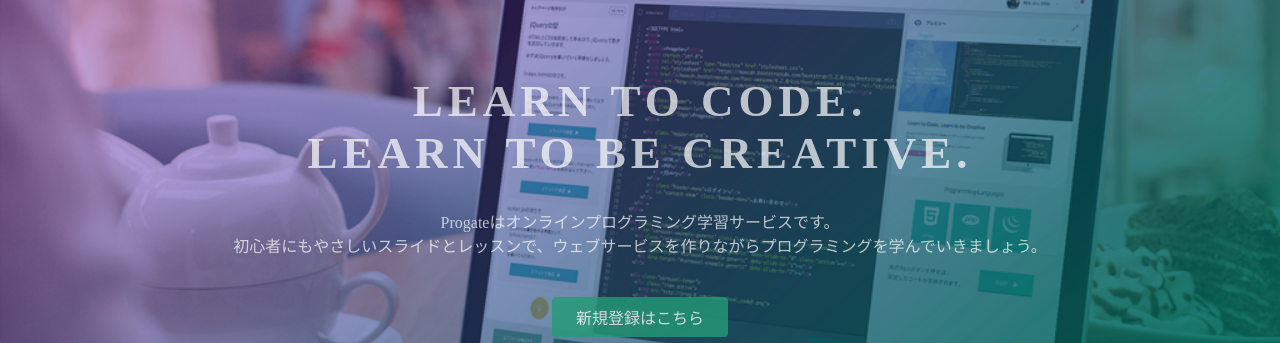
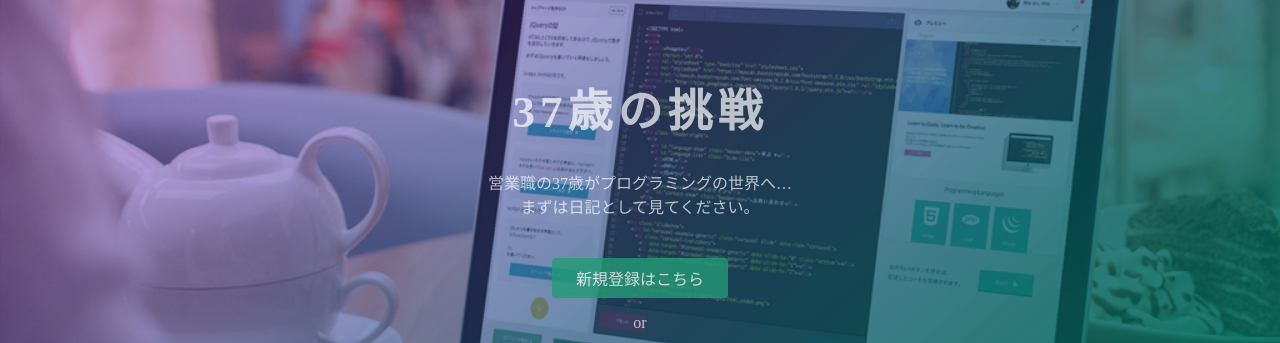
Before and after one commit to nagisuke-nagino/nagisuke-nagino, a plain HTML site: page index.html in a window 1280 px wide. Shown: the part 135-478 px from the top of the page. Drawn offline with Linux system fonts and the light colour scheme.

Commit message:
Update index.html

```diff
--- a/index.html
+++ b/index.html
@@ -23,8 +23,8 @@
   </header>
   <div class="top-wrapper">
     <div class="container">
-      <h1>LEARN TO CODE.<br>LEARN TO BE CREATIVE.</h1>
-      <p>Progateはオンラインプログラミング学習サービスです。<br>初心者にもやさしいスライドとレッスンで、ウェブサービスを作りながらプログラミングを学んでいきましょう。</p>
+      <h1>37歳の挑戦</h1>
+      <p>営業職の37歳がプログラミングの世界へ…<br>まずは日記として見てください。</p>
       <div class="btn-wrapper">
         <a href="#" class="btn signup">新規登録はこちら</a>
         <p>or</p>
```
